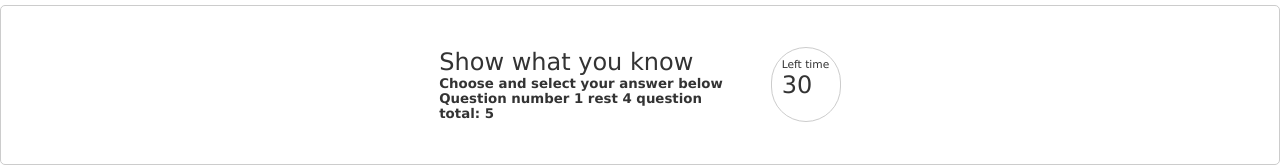
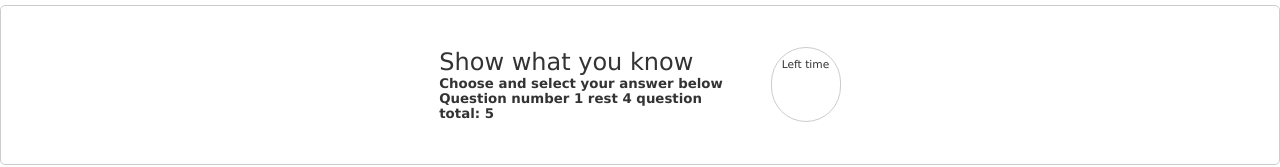
Before and after one commit to rniochy/redux-react-usecontext, a React (Vite) app: page / in a window 1280 px wide. Shown: the top 167 px of the page. Built offline with nearby package versions, Linux system fonts and the light colour scheme.

Commit message:
fixing  timer

```diff
--- a/component/header/index.jsx
+++ b/component/header/index.jsx
@@ -1,7 +1,25 @@
-import React from 'react';
+import React, { useState } from 'react';
 import './header.css'
 const Header = ({score}) => {
     const {left, remain} = score;
+    const [countDown, setCountDown] = useState()
+
+    let n = 30;
+    const decrementTimer = () => {
+             let timer = setInterval(()=>{
+                if(n >= 0) {
+                    n--;
+                    console.log(n);
+                } else {
+                    return clearInterval(timer)
+                }
+             },2000);
+    }
+
+
+    decrementTimer();
+
+
     return (
      <>
         <div className='header-content content'>
@@ -14,7 +32,7 @@ const Header = ({score}) => {
             <div className='header-timer'>
                 <span className='header-timer-number'>
                     <span>Left time</span>
-                    <span>30</span>
+                    <span>{countDown}</span>
 
                 </span>
             </div>
```
